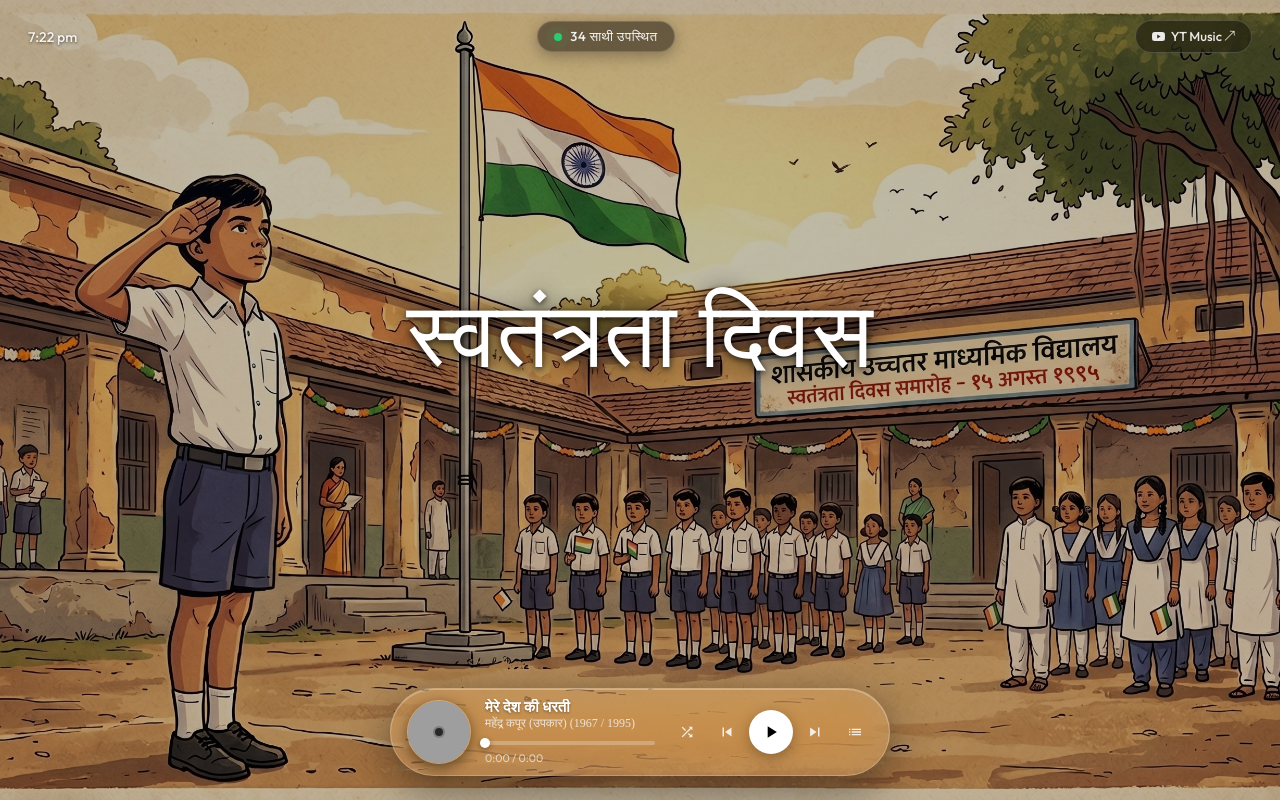
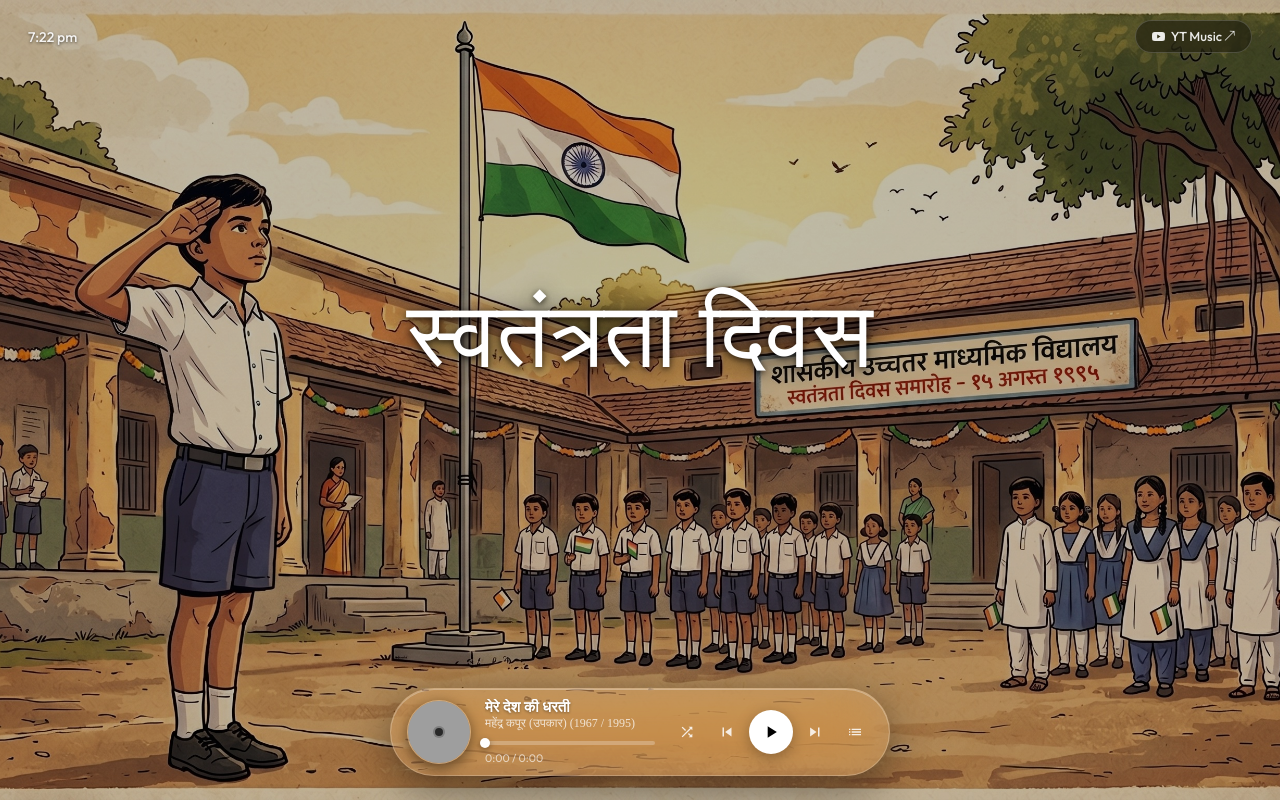
Before and after one commit to Iconic-Aman/swatantrata-diwas, a website built with Vite: page index.html in a window 1280 px wide. Built offline with nearby package versions, Linux system fonts and the light colour scheme; no server answers; grey boxes are pictures that could not be loaded; a web font is replaced by a local one.

Commit message:
feat(ui): remove live counter and downgrade vite version
Remove the live counter badge from the top bar and its associated initialization logic. Downgrade Vite to a stable version and clean up unused imports.

- Remove `live-badge` element from `index.html`
- Remove `initLiveCounter` call and import in `src/main.js`
- Downgrade `vite` dependency in `package.json` from `^8.2.1` to `^5.4.2`

```diff
--- a/index.html
+++ b/index.html
@@ -19,11 +19,6 @@
   <!-- Fixed Top Bar -->
   <header class="top-bar">
     <span class="clock" id="clock">--:-- --</span>
-
-      <div class="live-badge">
-        <span class="pulse-dot"></span>
-        <span id="liveCounterText">28 साथी उपस्थित</span>
-      </div>
 
     <div class="top-links">
       <a id="ytMusicLink" href="#" target="_blank" rel="noopener noreferrer" class="top-link">
--- a/package.json
+++ b/package.json
@@ -9,6 +9,6 @@
     "preview": "vite preview"
   },
   "devDependencies": {
-    "vite": "^8.2.1"
+    "vite": "^5.4.2"
   }
 }
--- a/src/main.js
+++ b/src/main.js
@@ -3,7 +3,7 @@ import './styles/player.css';
 import './styles/drawer.css';
 
 import { playlist } from './playlist.js';
-import { formatTime, initClock, renderPlaylistDrawer, updateTrackListUI, initLiveCounter } from './ui.js';
+import { formatTime, initClock, renderPlaylistDrawer, updateTrackListUI } from './ui.js';
 
 let currentIndex = 0;
 let isPlaying = false;
@@ -162,5 +162,4 @@ renderPlaylistDrawer(trackListContainer, () => currentIndex, (idx) => {
 });
 
 if (clockEl) initClock(clockEl);
-initLiveCounter(liveCounterEl);
 loadTrack(0);
```
Also changed, not shown: 1 other file.
